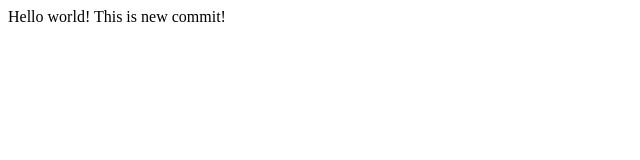
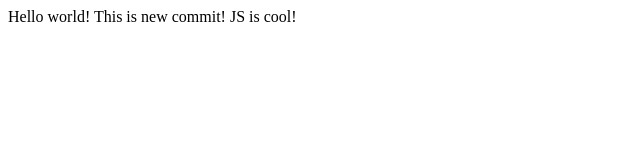
Before and after one commit to Paul-Vasylenko/NodeJS-1, a website: page public/index.html in a window 1280 px wide. Shown: the full height of the page, 0-640 px from the left. Drawn offline with Linux system fonts and the light colour scheme.

Commit message:
Test: testing github actions

```diff
--- a/public/index.html
+++ b/public/index.html
@@ -8,5 +8,6 @@
   <body>
     Hello world!
     This is new commit!
+    JS is cool!
   </body>
 </html>
```
